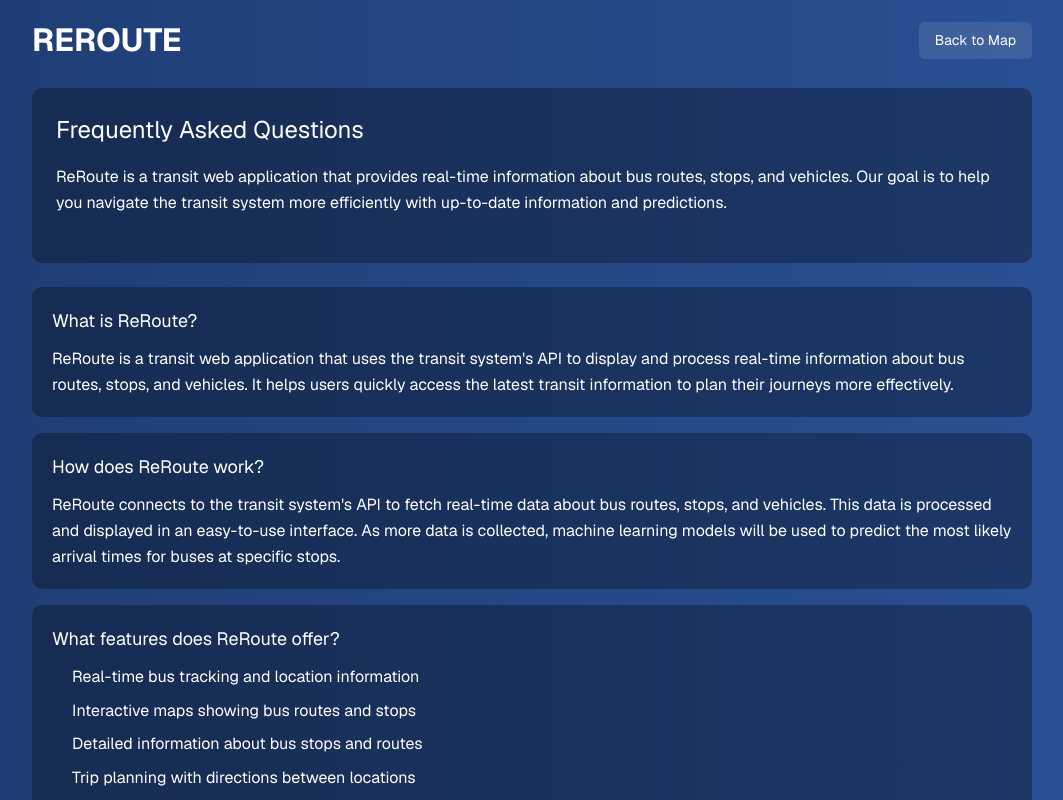
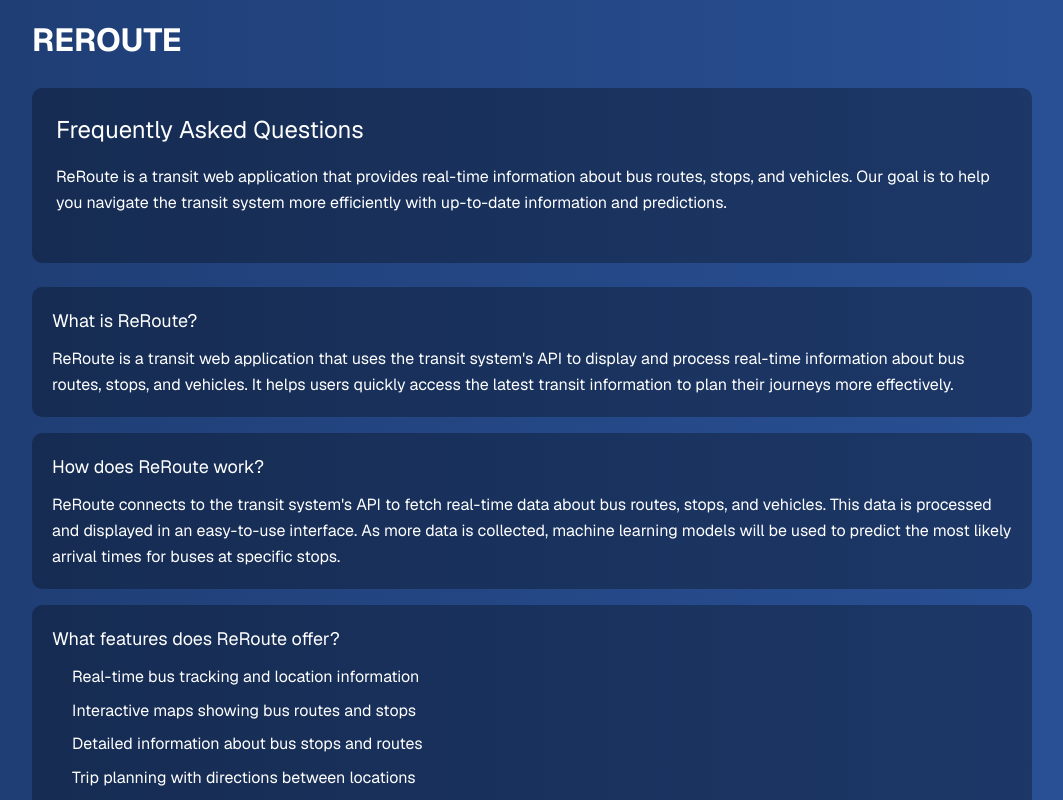
Before and after one commit to abledaniel/ReRoute, a Next.js app: page /faq in a window 1280 px wide. Shown: the top 800 px of the page, without its empty margins (108-1171 px from the left). Built offline with nearby package versions, Linux system fonts and the light colour scheme.

Commit message:
faq and route stops changed

```diff
--- a/src/app/faq/page.tsx
+++ b/src/app/faq/page.tsx
@@ -18,26 +18,7 @@ const FAQPage = () => {
           </Link>
           <div style={{ marginLeft: "auto" }}>
             <Link href="/map" style={{ textDecoration: "none" }}>
-              <button
-                style={{
-                  background: "rgba(255, 255, 255, 0.1)",
-                  border: "none",
-                  color: "#fff",
-                  padding: "8px 16px",
-                  borderRadius: "6px",
-                  cursor: "pointer",
-                  fontSize: "14px",
-                  transition: "background 0.2s"
-                }}
-                onMouseOver={(e) => {
-                  e.currentTarget.style.background = "rgba(255, 255, 255, 0.2)";
-                }}
-                onMouseOut={(e) => {
-                  e.currentTarget.style.background = "rgba(255, 255, 255, 0.1)";
-                }}
-              >
-                Back to Map
-              </button>
+
             </Link>
           </div>
         </div>
--- a/src/components/routemap.tsx
+++ b/src/components/routemap.tsx
@@ -163,6 +163,9 @@ const RouteMap: React.FC<RouteMapProps> = ({
             <div className="info-window">
               <h3 className="info-window-title">{selectedStop.stop_name}</h3>
               <p className="info-window-text">Stop ID: {selectedStop.stop_id}</p>
+              <p className="info-window-text" style={{ color: selectedStop.next_departure_time ? "#4ade80" : "#93c5fd" }}>
+                {selectedStop.next_departure_time ? `Next Departure: ${selectedStop.next_departure_time}` : "No departure time available"}
+              </p>
             </div>
           </InfoWindow>
         )}
```
